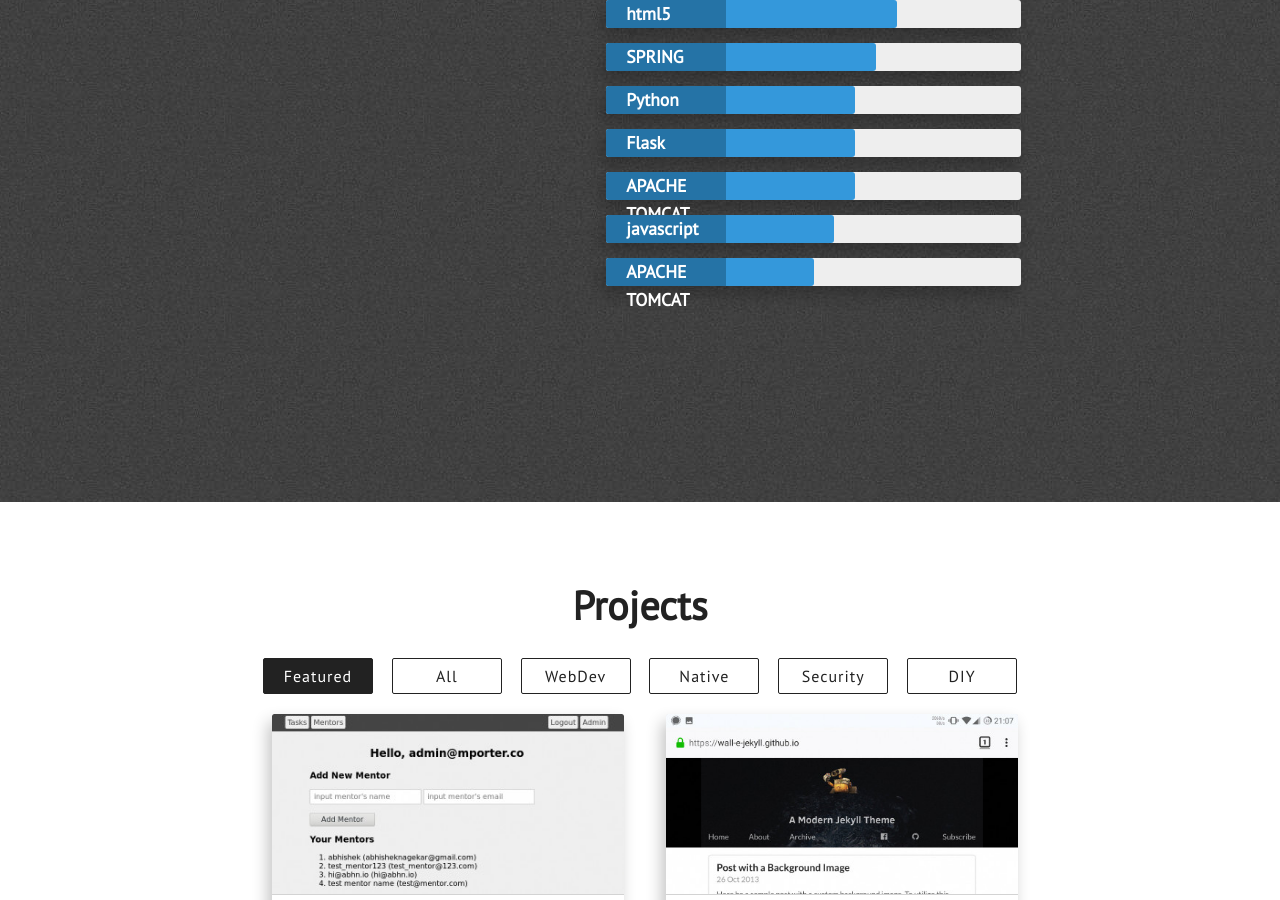
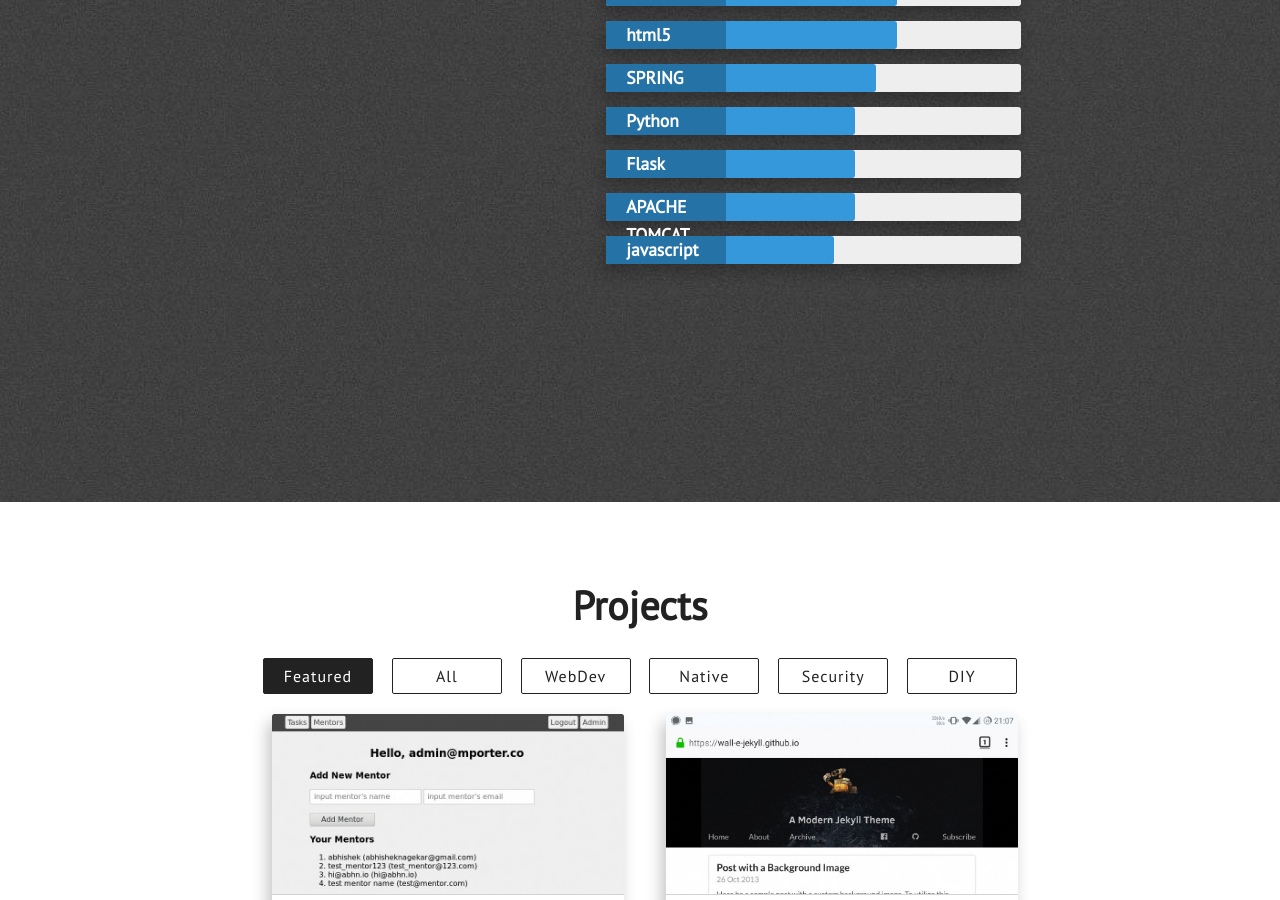
Before and after one commit to YoungGyu99/YoungGyu99.github.io, a Jekyll site: the page built from index.html, in a window 1280 px wide and 900 px high, scrolled down 2398 px. Built offline with Jekyll 4.4.1, drawn with Linux system fonts in a browser that asks for light colours; nearby versions of some CDN libraries.

Commit message:
Update skills.html

```diff
--- a/_includes/skills.html
+++ b/_includes/skills.html
@@ -50,10 +50,6 @@
                             <div class="skillbar-title" style="background: #2980b9"><span>javascript</span></div>
                             <div class="skillbar-bar" style="background: #3498db"></div>
                         </div> <!-- End Skill Bar -->
-                        <div class="skillbar clearfix " data-percent="50%">
-                            <div class="skillbar-title" style="background: #2980b9"><span>APACHE TOMCAT</span></div>
-                            <div class="skillbar-bar" style="background: #3498db"></div>
-                        </div> <!-- End Skill Bar -->
                     </div>
                 </div>
             </div>
```
